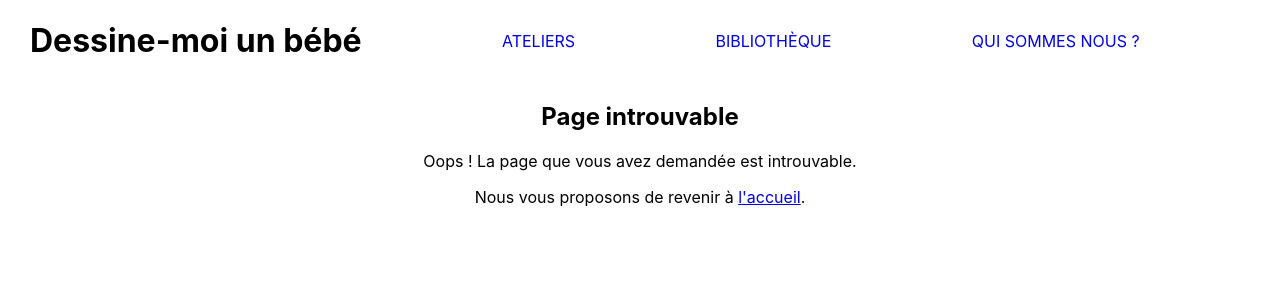
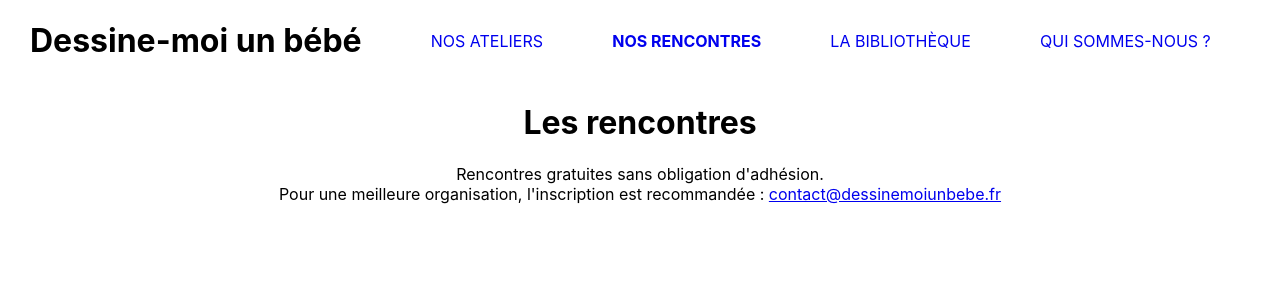
Before and after one commit to MelineCo/dessine-moi-un-bebe, a React (Create React App) app: page /rendezvous in a window 1280 px wide. Shown: the top 300 px of the page. Built offline with nearby package versions, Linux system fonts and the light colour scheme.

Commit message:
Add Meet up layout

```diff
--- a/src/App.css
+++ b/src/App.css
@@ -93,11 +93,9 @@ nav {
 }
 
 .detailsAtelier{
-  align-self: center;
   padding : 20px;
   width: 600px;
-  border-radius: 10px;
-  background-color: rgb(255,227,234);
+  text-align: left;
 }
 
 
--- a/src/App.js
+++ b/src/App.js
@@ -16,6 +16,7 @@ import { RootLayout } from './layouts/RootLayout.js';
 import BooksLayout from './layouts/BooksLayout.js';
 import WorkshopsLayout from './layouts/WorkshopsLayout.js';
 import TeamLayout from './layouts/TeamLayout.js';
+import MeetUpLayout from './layouts/MeetUpLayout.js';
 
 
 const router = createBrowserRouter(createRoutesFromElements(
@@ -33,6 +34,7 @@ const router = createBrowserRouter(createRoutesFromElements(
           loader= {workshopDetailsLoader}
         />
     </Route>
+    <Route path='rendezvous' element={ <MeetUpLayout />} />
     <Route path='bibliotheque' element={ <BooksLayout /> }>
       <Route
         index
--- a/src/components/Header.js
+++ b/src/components/Header.js
@@ -5,7 +5,7 @@ const navlinkStyle = ({isActive}) => {
     return {
         fontWeight: isActive? 'bold': 'normal',
         textDecoration: 'none',
-        textTransform: 'capitalize'
+        textTransform: 'uppercase'
     }
 }
 
@@ -15,9 +15,10 @@ export function Header(){
         <div className="header">
             <h1>Dessine-moi un bébé</h1>
             <nav id="menu">
-                    <NavLink style={navlinkStyle} to="/ateliers">ATELIERS</NavLink>
-                    <NavLink style={navlinkStyle} to="/bibliotheque">BIBLIOTHÈQUE</NavLink>
-                    <NavLink style={navlinkStyle} to="/equipe">QUI SOMMES NOUS ?</NavLink>
+                    <NavLink style={navlinkStyle} to="/ateliers">Nos ateliers</NavLink>
+                    <NavLink style ={navlinkStyle} to="/rendezvous">Nos rencontres</NavLink>
+                    <NavLink style={navlinkStyle} to="/bibliotheque">La bibliothèque</NavLink>
+                    <NavLink style={navlinkStyle} to="/equipe">Qui sommes-nous ?</NavLink>
             </nav>
         </div>
         </>
--- /dev/null
+++ b/src/layouts/MeetUpLayout.js
@@ -0,0 +1,17 @@
+import { Outlet } from "react-router-dom"
+
+export default function MeetUpLayout(){
+    return (
+        <div>
+            <h1>Les rencontres</h1>
+            <p>
+                Rencontres gratuites sans  obligation d'adhésion.<br/>
+                Pour une meilleure organisation, l'inscription est recommandée : <a href="mailto:contact@dessinemoiunbebe.fr?subject=Rencontre">contact@dessinemoiunbebe.fr</a>
+            </p>
+            <div className="meetup-grid">
+                <Outlet />
+            </div>
+
+        </div>
+    )
+}
```
